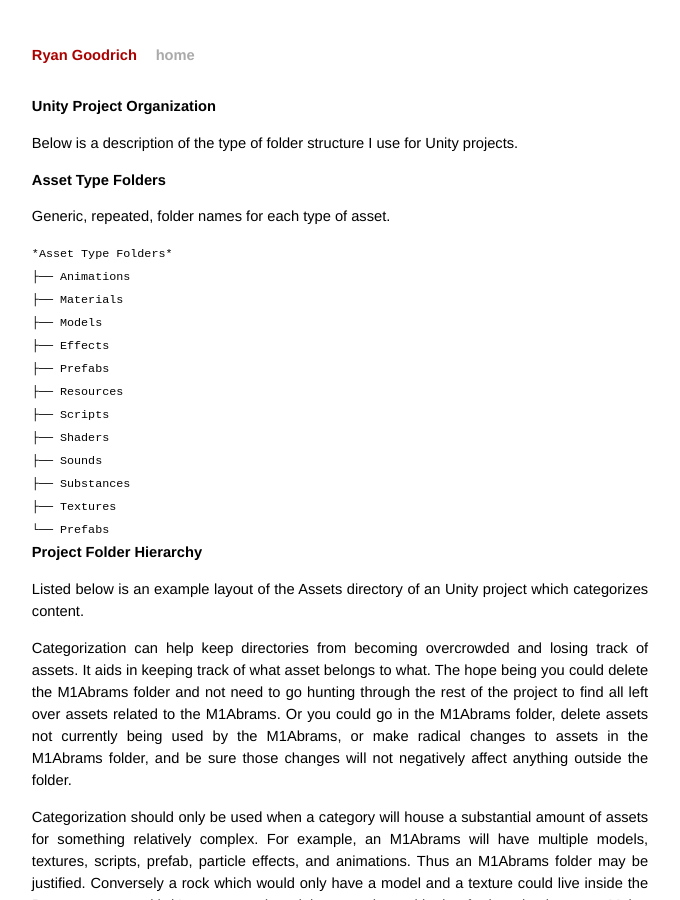
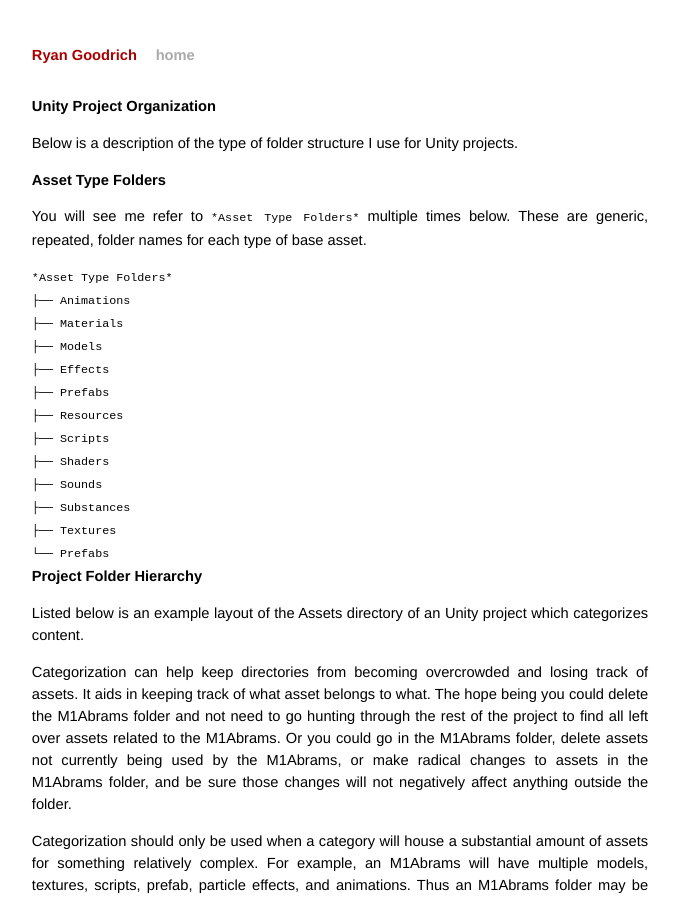
Before and after one commit to rygo6/rygo6.github.io, a Jekyll site: the page built from _posts/2019-4-21-Unity-Project-Organization.md, in a window 1280 px wide and 900 px high. Shown: the whole window, without its empty margins (300-980 px from the left). Built offline with Jekyll 4.4.1, drawn with Linux system fonts in a browser that asks for light colours.

Commit message:
unity project post

````diff
--- a/_posts/2019-4-21-Unity-Project-Organization.md
+++ b/_posts/2019-4-21-Unity-Project-Organization.md
@@ -9,7 +9,7 @@ comments: true
 Below is a description of the type of folder structure I use for Unity projects.
 
 ##### Asset Type Folders
-Generic, repeated, folder names for each type of asset.
+You will see me refer to ``*Asset Type Folders*`` multiple times below. These are generic, repeated, folder names for each type of base asset.
 
 ```
 *Asset Type Folders*
````
